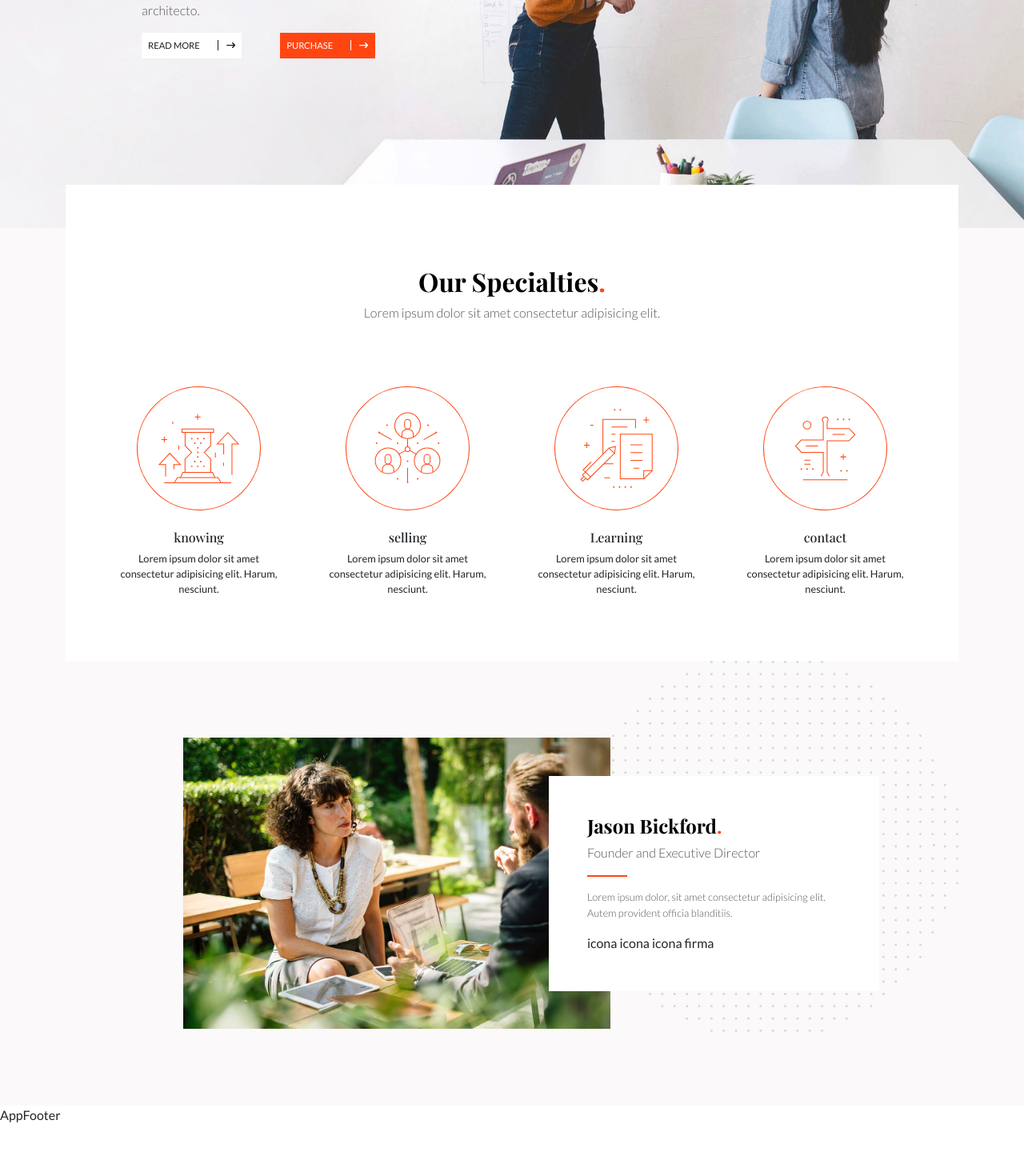
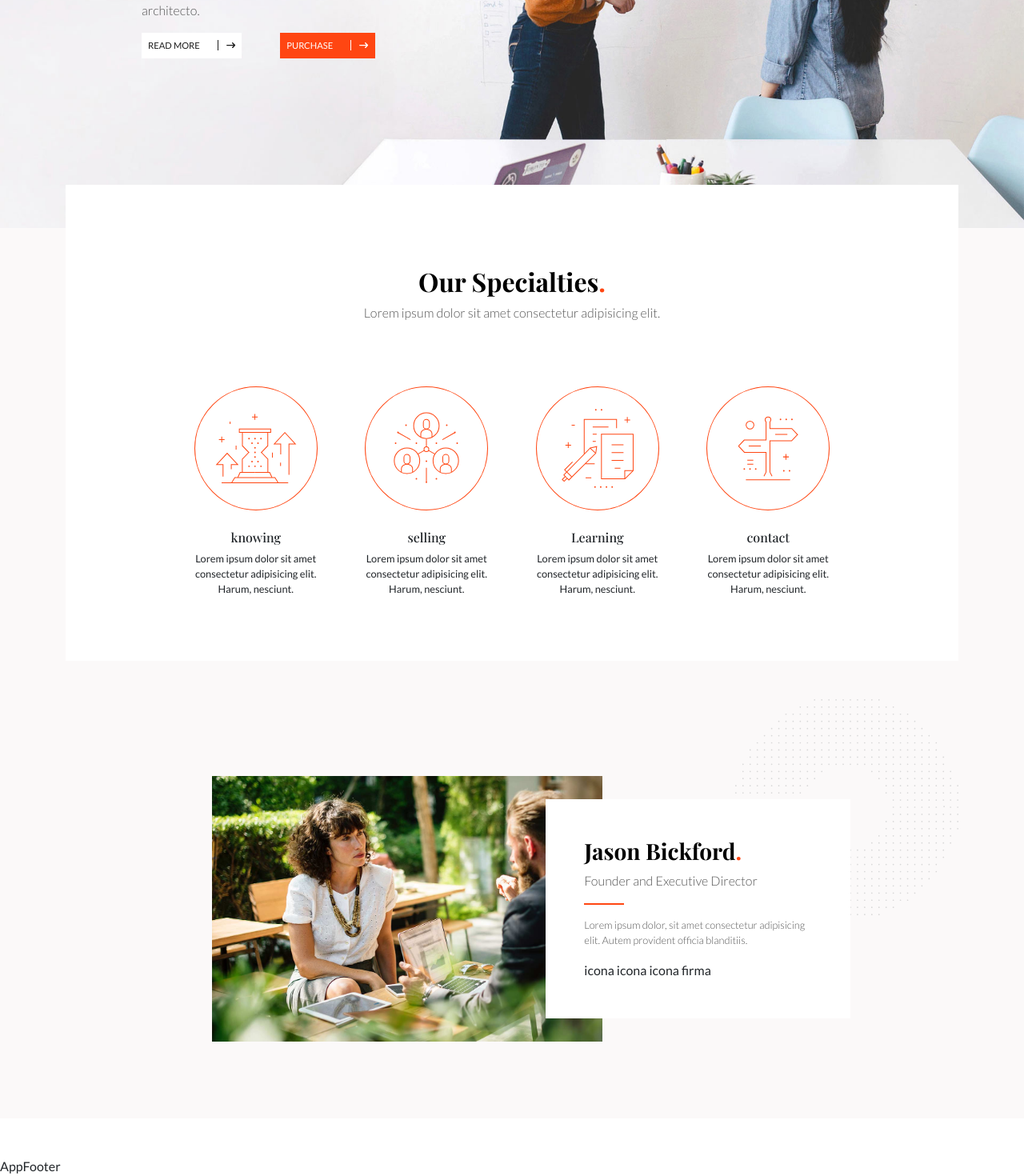
Before and after one commit to Roberto-Larivera/proj-html-vuejs, a Vue app: page / in a window 1280 px wide. Shown: the part 415-1885 px from the top of the page at 80% size. Before the commit the page ends 1821 px from the top, so only its background shows below. Built offline with nearby package versions, Linux system fonts and the light colour scheme.

Commit message:
mod MainSectionFounder + header + main

```diff
--- a/src/components/Main/MainSectionFounder.vue
+++ b/src/components/Main/MainSectionFounder.vue
@@ -16,21 +16,24 @@ export default {
 
 <template>
   <div>
-    <div class="container">
+    <div class="container my-5">
 
       <div class="bg_section d-flex justify-content-center align-atimes-center p-5 ">
-        <div class="content_principal my_width-default">
+        <div class="row">
+          <div class="col-10 offset-1">
+
             <div class="box_content d-flex align-items-center w-100 h-100 p-5 position-relative">
               <div class="content-left h-100">
                 <img class="w-100" src="../../assets/img/h1-blog-img-04.jpg" alt="section-founder">
               </div>
               <div class="content-right p-5 position-absolute ">
-              <SectionTitle :title="'jason bickford'" :description="'Founder and Executive Director'" :section="'h4'" />
+                <SectionTitle :title="'jason bickford'" :description="'Founder and Executive Director'" :section="'h3'" />
                 <p class="mt-3">
                   Lorem ipsum dolor, sit amet consectetur adipisicing elit. Autem provident officia blanditiis.
                 </p>
                 <div class="div">
                   icona icona icona firma
+                </div>
               </div>
             </div>
           </div>
@@ -46,7 +49,7 @@ export default {
   background-image: url(../../../public/svg/svg-4.svg);
   background-repeat: no-repeat;
   background-position: top right;
-
+  background-size: 25%;
 }
 
 .box_content {
--- a/src/components/Main/MainSectionSkill.vue
+++ b/src/components/Main/MainSectionSkill.vue
@@ -42,6 +42,9 @@ export default {
     <div class="container">
       <div class="position-relative">
         <div class="box_bg h-100 w-100 position-absolute"></div>
+        <div class="row">
+          <div class="col-10 offset-1">
+
             <div class="box_content p-5">
               <div class="row pb-5">
                 <div class="col ">
@@ -59,9 +62,17 @@ export default {
           </div>
         </div>
       </div>
+    </div>
+  </div>
 </template>
 
 <style lang="scss" scoped>
+.container{
+  & > div{
+  background-color: $background_color-1;
+
+  }
+}
 .box_bg {
   top: -10%;
   background-color: $background_color-1;
@@ -69,7 +80,6 @@ export default {
 }
 
 .box_content {
-  background-color: $background_color-1;
   padding-top: 100px;
   padding-bottom: 100px;
   position: relative;
```
Lines whose indentation alone changed are shown as unchanged.
